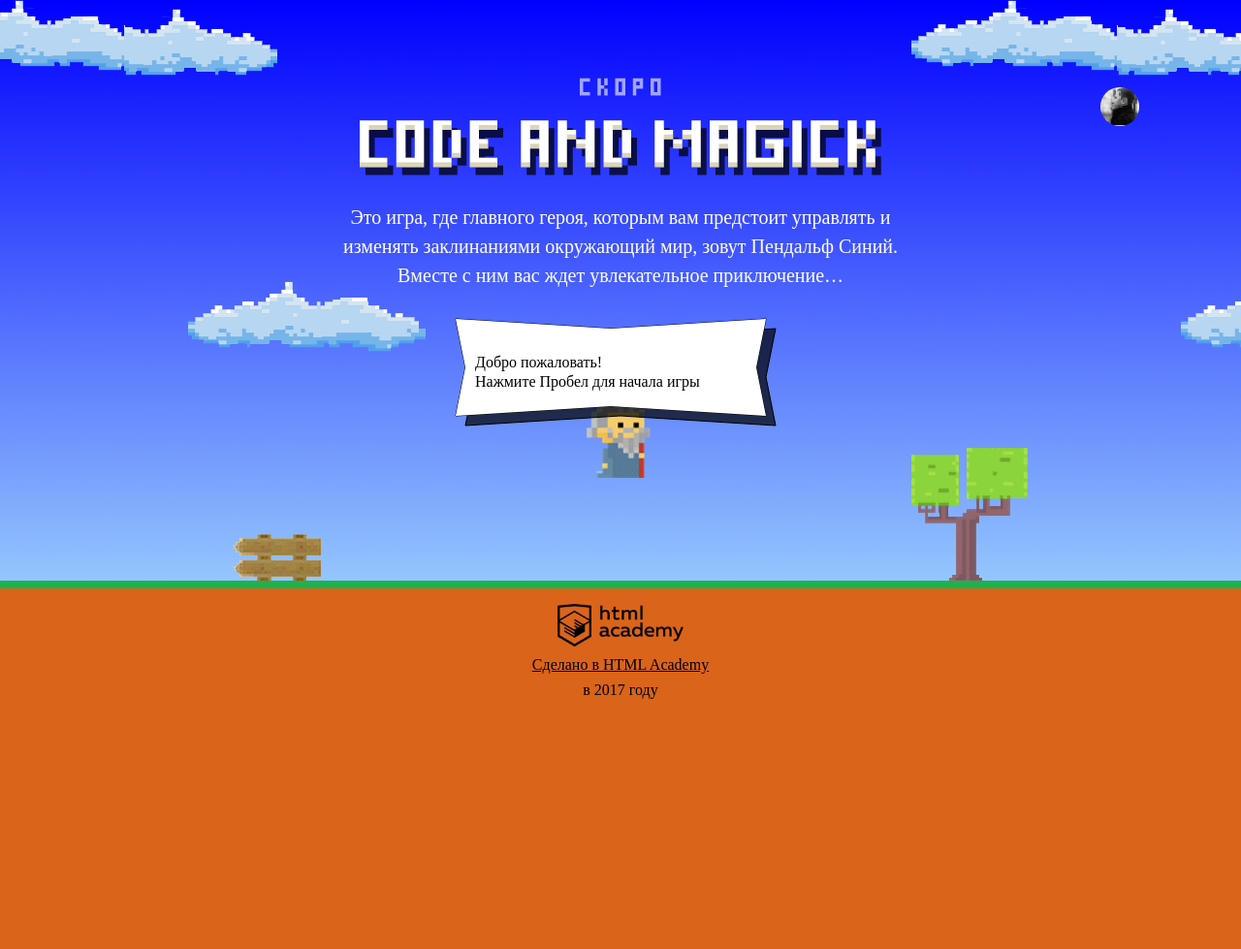
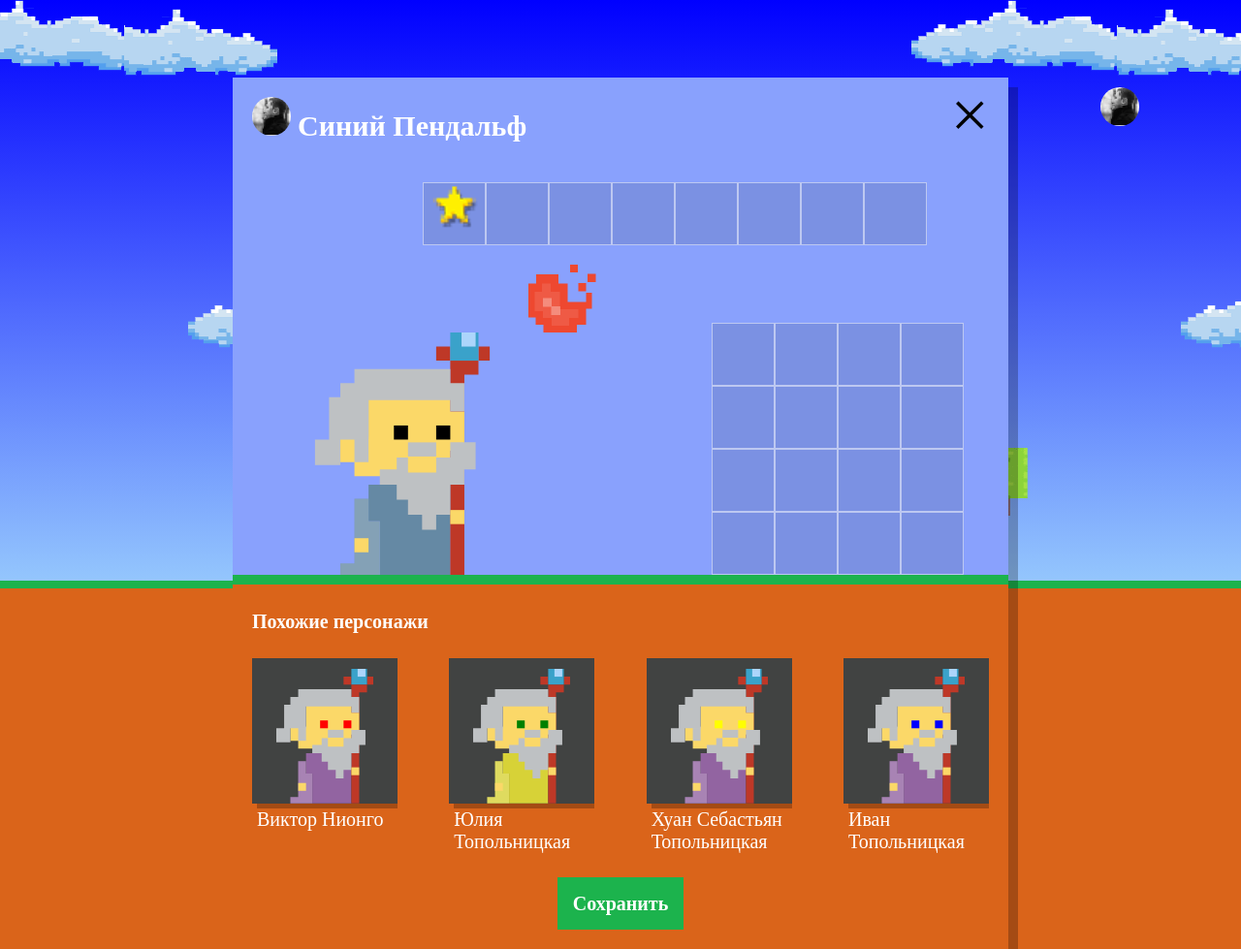
Before and after one commit to Renko-hens/525315-code-and-magick-19, a website: page index.html in a window 1280 px wide. Shown: the whole page at 97% size. Before the commit the page ends 800 px from the top, so only its background shows below. Drawn offline with Linux system fonts and the light colour scheme; a web font is replaced by a local one.

Commit message:
Показывает инвентарь и добавляет рандомных волшебников

```diff
--- a/index.html
+++ b/index.html
@@ -211,6 +211,7 @@
 
 <script src="js/stat.js"></script>
 <script src="js/game.js"></script>
+<script src="js/setup.js"></script>
 
 </body>
 </html>
--- /dev/null
+++ b/js/setup.js
@@ -0,0 +1,47 @@
+'use strict';
+
+var inventoryWindow = document.querySelector('.setup');
+inventoryWindow.classList.remove('hidden');
+var playerList = document.querySelector('.setup-similar-list');
+var wizardTemplate = document.querySelector('#similar-wizard-template').content.querySelector('.setup-similar-item');
+
+var createRandomData = function (arr) {
+  var index = Math.floor(Math.random() * arr.length);
+  return arr[index];
+};
+
+var wizards = [];
+var WIZARDS_NAMES = ['Иван', 'Хуан Себастьян', 'Мария', 'Кристоф', 'Виктор', 'Юлия', 'Люпита', 'Вашингтон'];
+var WIZARD_SURNAMES = ['да Марья', 'Верон', 'Мирабелла', 'Вальц', 'Онопко', 'Топольницкая', 'Нионго', 'Ирвинг'];
+var COAT_COLORS = ['rgb(101, 137, 164)', 'rgb(241, 43, 107)', 'rgb(146, 100, 161)', 'rgb(56, 159, 117)', 'rgb(215, 210, 55)', 'rgb(0, 0, 0)'];
+var EYES_COLORS = ['black', 'red', 'blue', 'yellow', 'green'];
+
+var createWizard = function (arr, quantity) {
+  for (var i = 0; i < quantity; i++) {
+    arr[i] = {
+      name: createRandomData(WIZARDS_NAMES) + ' ' + createRandomData(WIZARD_SURNAMES),
+      coatColor: createRandomData(COAT_COLORS),
+      eyesColor: createRandomData(EYES_COLORS)
+    };
+  }
+};
+
+createWizard(wizards, 4);
+
+var renderWizard = function () {
+  var wizardElement = wizardTemplate.cloneNode(true);
+
+  wizardElement.querySelector('.setup-similar-label').textContent = wizards[i].name;
+  wizardElement.querySelector('.wizard-coat').style.fill = wizards[i].coatColor;
+  wizardElement.querySelector('.wizard-eyes').style.fill = wizards[i].eyesColor;
+
+  return wizardElement;
+};
+
+var fragment = document.createDocumentFragment();
+for (var i = 0; i < wizards.length; i++) {
+  fragment.appendChild(renderWizard(wizards[i]));
+}
+
+playerList.appendChild(fragment);
+inventoryWindow.querySelector('.setup-similar').classList.remove('hidden');
```
